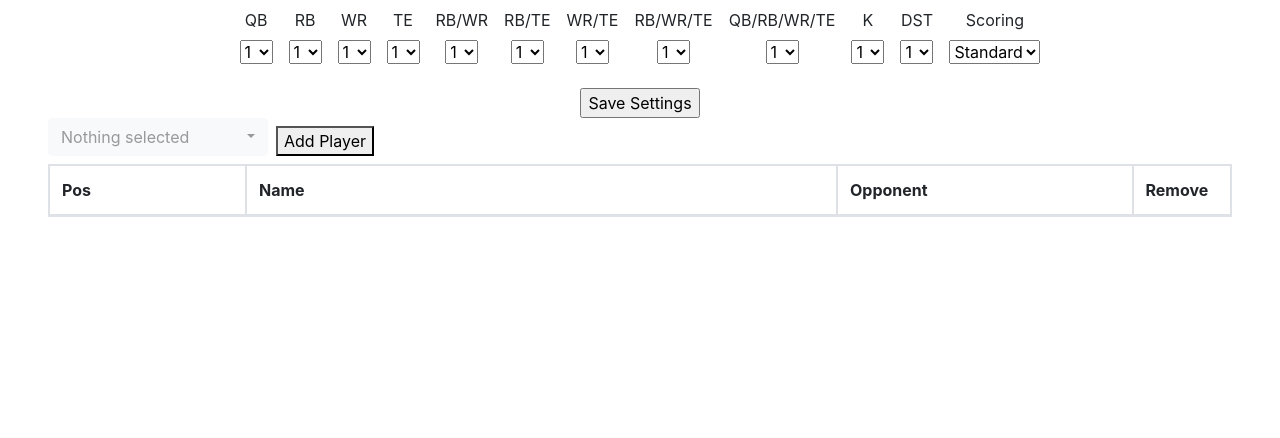
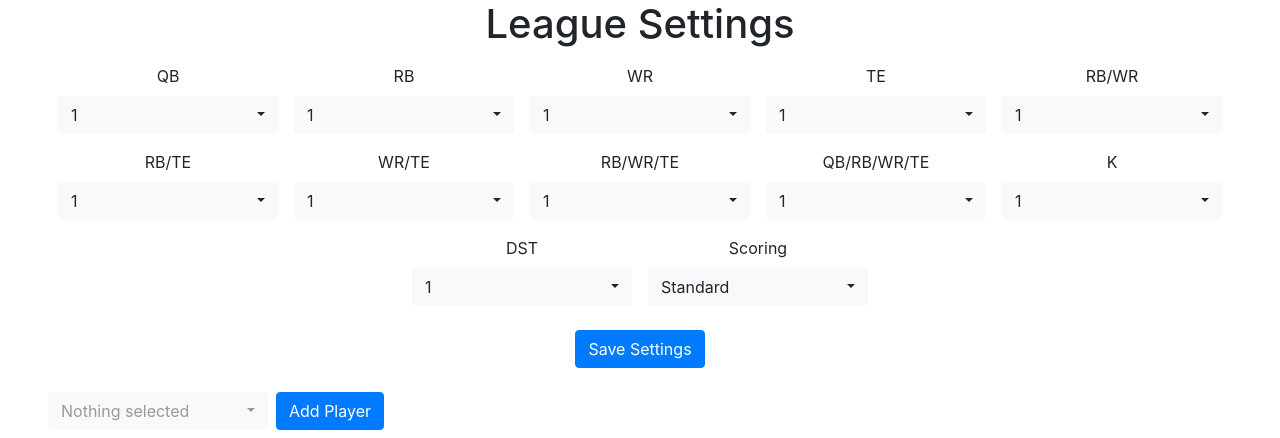
Before and after one commit to Timlee1/FFOptimalLineup, a Flask app: page / in a window 1280 px wide. Shown: the part 58-496 px from the top of the page. Run offline with Flask 3, Linux system fonts and the light colour scheme; the visitor is signed in with stand-in values (Sample User, id 1); data that the repository does not hold is empty.

Commit message:
Home page changes

```diff
--- a/app/templates/home.html
+++ b/app/templates/home.html
@@ -7,7 +7,10 @@
 {% block content %}
 
 {% if current_user.is_authenticated %}
-
+<div class="d-flex justify-content-center font-weight-bold">
+  <h1>League Settings</h1>
+</div>
+<div class="d-flex justify-content-center">
   <form action="" method="post" novalidate>
     {{ form.hidden_tag() }}
     <div class="d-flex flex-row flex-wrap bd-highlight mb-3 justify-content-center">
@@ -64,7 +67,8 @@
       {{ form.submit() }}
     </div>
   </form>
-<div class="d-flex px-lg-5">
+</div>
+<div class="d-flex px-lg-5 pb-2 pt-4">
   <div class="d-flex flex-row">
     <select name="player" id="player" class="selectpicker" data-live-search="true">
       {% for row in players %}
@@ -72,8 +76,8 @@
       {% endfor %}
     </select>
   </div>
-  <div class="d-flex flex-row p-2">
-    <button name="addPlayer" id="addPlayer" class="addPlayer">Add Player</button>
+  <div class="d-flex flex-row pl-2">
+    <button type="button" class="btn btn-primary" name="addPlayer" id="addPlayer" class="addPlayer">Add Player</button>
   </div>
 </div>
 <div class="d-flex table-responsive-sm px-lg-5">
@@ -96,9 +100,8 @@
         {% else %}
         <td class="col-3">@ {{player.opponent}}</td>
         {% endif %}
-        <td class="col-1" name="removePlayer" id="removePlayer" class="removePlayer" value={{player.id}}
-          onclick="removePlayer({{player.id}})">
-          <button>X</button>
+        <td class="col-1" name="removePlayer" id="removePlayer" class="removePlayer " onclick="removePlayer(player.id)">
+          <button type="button" class="btn btn-danger">X</button>
         </td>
       </tr>
       {% endfor %}
@@ -112,7 +115,8 @@
 
 <script>
   $(document).ready(function () {
-    $("#player").selectpicker();
+    $("select").selectpicker();
+    $("#submit").addClass("btn btn-primary");
     function change_roster(type, player_id) {
       $.ajax({
         url: "/player",
@@ -134,14 +138,14 @@
       success: function (data) {
         var html = "";
         for (var count = 0; count < data.length; count++) {
-          html += '<tr class="d-flex"><td class="col-2">' + data[count].position + '</td><td class="col-6">' + data[count].name + ' (' + data[count].position + ')</td><td class="col-3">'
+          html += '<tr class="d-flex"><td class="col-2">' + data[count].position + '</td><td class="col-6">' + data[count].name + ' (' + data[count].team + ')</td><td class="col-3">'
           if (data[count].home == true) {
             html += 'vs. '
           }
           else {
             html += '@ '
           }
-          html += data[count].opponent + '</td><td class="col-1" name="removePlayer" id="removePlayer" class="removePlayer" onclick="removePlayer(' + data[count].id + ')"><button>X</button></td></tr>'
+          html += data[count].opponent + '</td><td class="col-1" name="removePlayer" id="removePlayer" class="removePlayer" onclick="removePlayer(' + data[count].id + ')"><button type="button" class="btn btn-danger">X</button></td></tr>'
         }
         $("#roster").html(html);
       }
@@ -164,7 +168,7 @@
           else {
             html += '@ '
           }
-          html += data[count].opponent + '</td><td class="col-1" name="removePlayer" id="removePlayer" class="removePlayer" onclick="removePlayer(' + data[count].id + ')"><button>X</button></td></tr>'
+          html += data[count].opponent + '</td><td class="col-1" name="removePlayer" id="removePlayer" class="removePlayer" onclick="removePlayer(' + data[count].id + ')"><button type="button" class="btn btn-danger">X</button></td></tr>'
         }
         $("#roster").html(html);
       }
--- a/ff.py
+++ b/ff.py
@@ -1,5 +1,5 @@
 from app import app, db
-from app.models import User, League
+from app.models import User, League, Player
 
 @app.shell_context_processor
 def make_shell_context():
```
Also changed, not shown: config.py (+5 -2 lines). Lines whose indentation alone changed are shown as unchanged.
